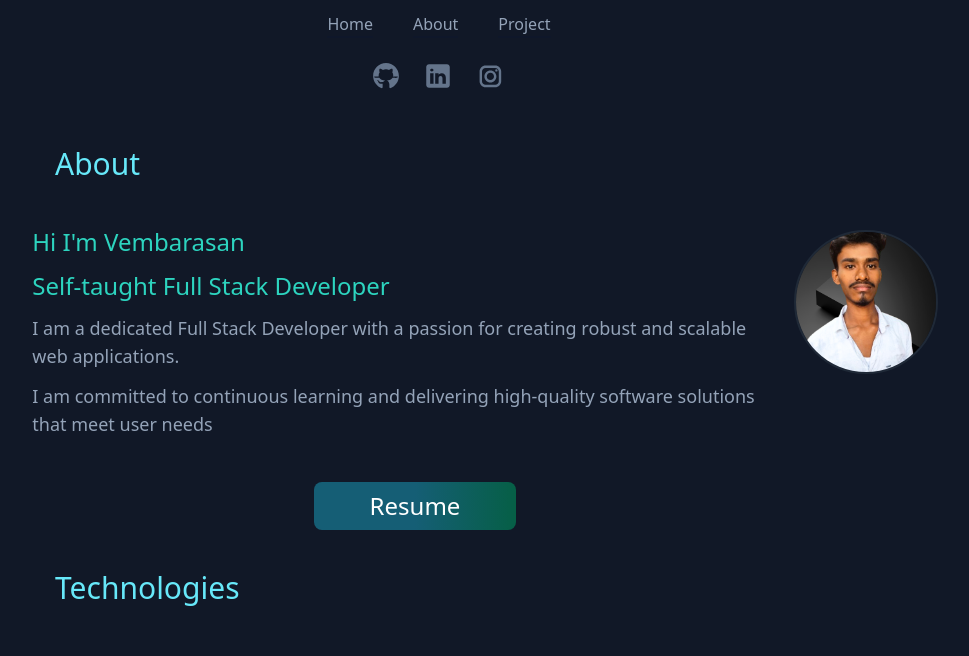
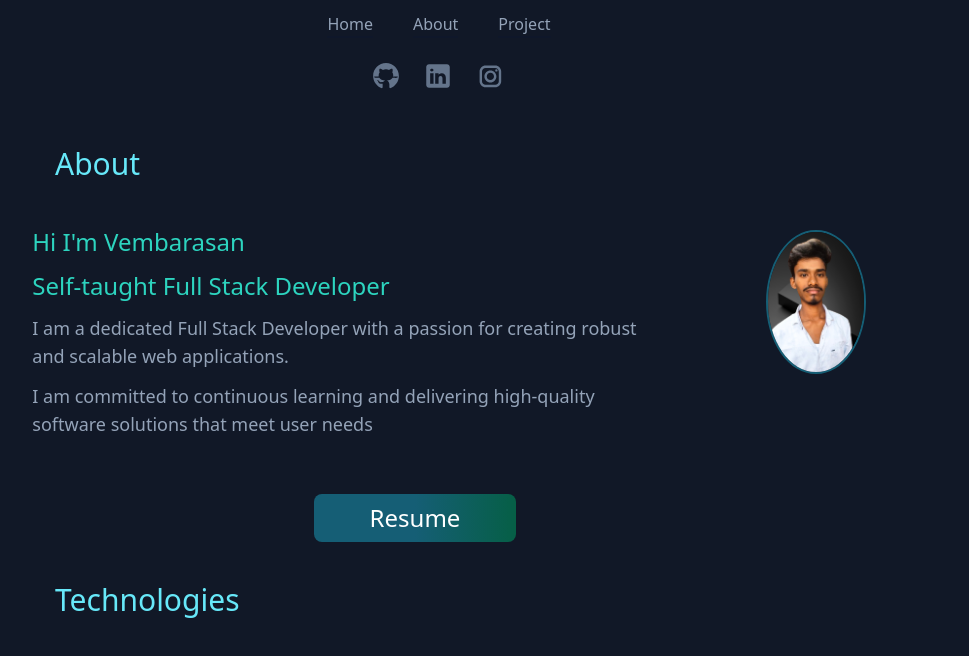
Before and after one commit to vembarasan-c/portfolio, a React (Vite) app: page / in a window 1280 px wide. Shown: the top 656 px of the page, without its empty margins (201-1170 px from the left). Built offline with nearby package versions, Linux system fonts and the light colour scheme.

Commit message:
Update Header.jsx

```diff
--- a/src/components/Header.jsx
+++ b/src/components/Header.jsx
@@ -15,10 +15,11 @@ function Header() {
             <h1 className=" lg:text-2xl text-xl text-teal-400 ">Self-taught Full Stack Developer</h1>
             <p>I am a dedicated Full Stack Developer with a passion for creating robust and scalable web applications.  </p>
             <p> I am committed to continuous learning and delivering high-quality software solutions that meet user needs</p>
+            <p> </p>
           </div>
           <div className=" sm:flex  justify-center align-middle  md:-mt-3 lg:mt-6 ">
             <img
-              className=" position: absolute w-28 h-28 object-cover md:w-32 md:h-32 lg:w-36 lg:h-36 rounded-[50%]  border-gray-800   border-[2px]  "
+              className=" position:absolute w-28 h-28 object-cover md:w-32 md:h-32 lg:w-36 lg:h-36 rounded-[50%]  border-cyan-800   border-[2px]  "
               src={profileImage}
               alt="Profile image"
             />
```
